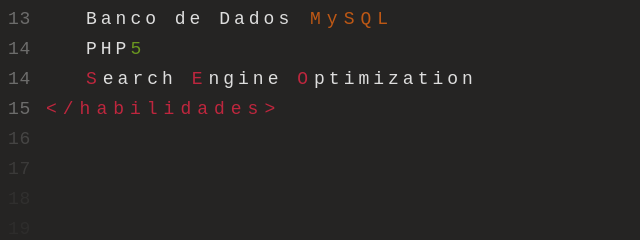
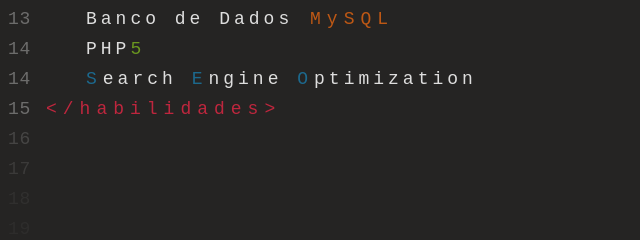
Before and after one commit to NewtonKelvin/newtonkelvin.github.io, a plain HTML site: page index.html in a window 1280 px wide. Shown: the part 383-623 px from the top of the page, 0-640 px from the left. Drawn offline with Linux system fonts and the light colour scheme.

Commit message:
Update index.html

```diff
--- a/index.html
+++ b/index.html
@@ -94,7 +94,7 @@
 	        </div>
 		<div class="line">
 	            <span class="line-number" style="margin-right: 4rem;">14</span>
-	            <span class="line-content"><mark class="css">S</mark>earch <mark class="css">E</mark>ngine <mark class="css">O</mark>ptimization</span>
+	            <span class="line-content"><mark class="css3">S</mark>earch <mark class="css3">E</mark>ngine <mark class="css3">O</mark>ptimization</span>
 	        </div>
 	        <div class="line">
 	            <span class="line-number">15</span>
```
